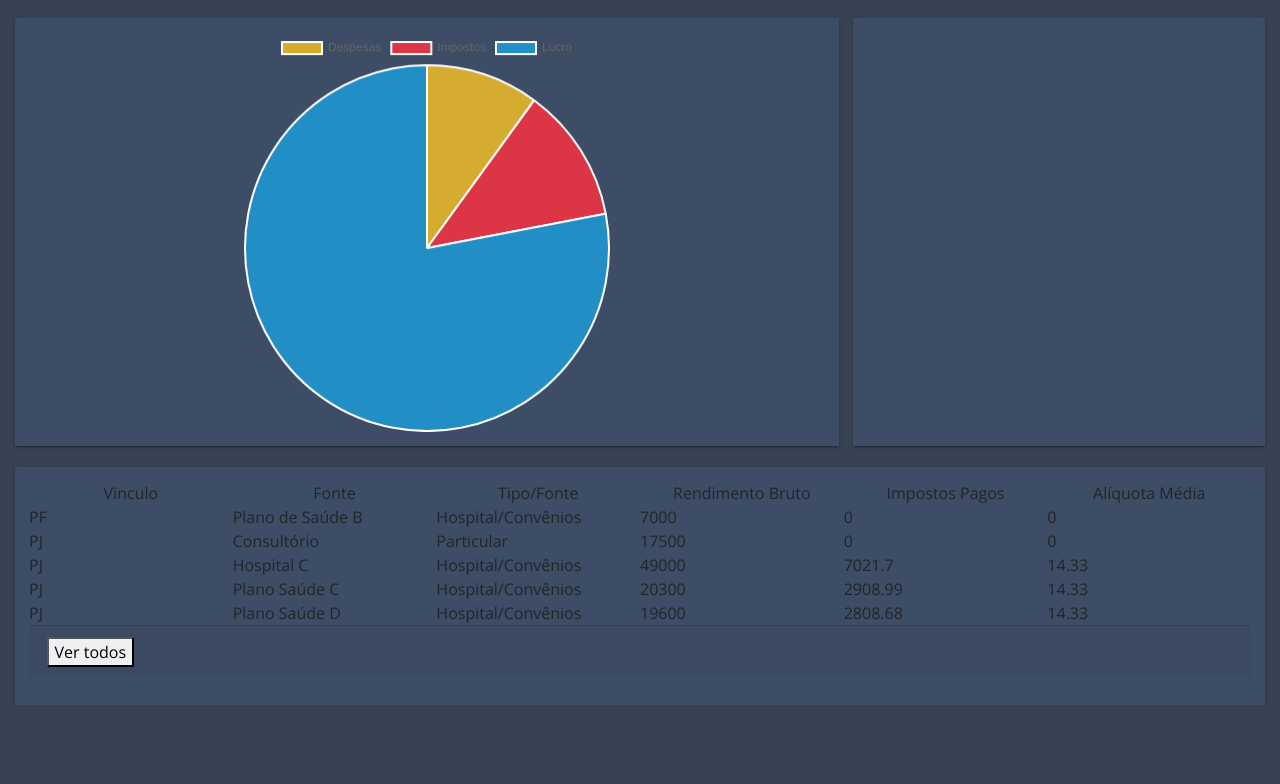
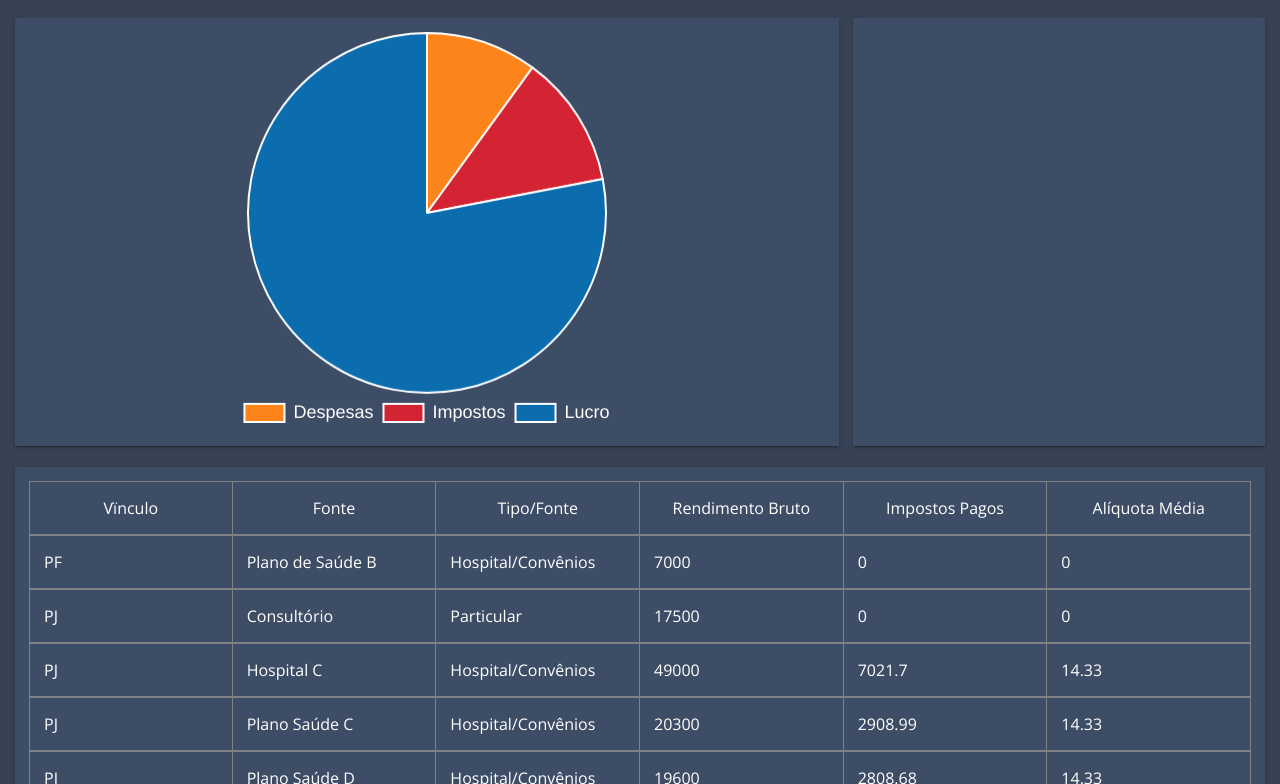
Before and after one commit to victorbf/medcapital-dashboard, a plain HTML site: page index.html in a window 1280 px wide. Shown: the part 229-1013 px from the top of the page. Before the commit the page ends 934 px from the top, so only its background shows below. Drawn offline with nearby package versions, Linux system fonts and the light colour scheme.

Commit message:
style for tables

```diff
--- a/_geral.scss
+++ b/_geral.scss
@@ -2,4 +2,5 @@ body {
   font-family: "Open Sans", sans-serif;
   height: 100%;
   background: $dark-blue-darker;
+  color: #fff;
 }
--- a/_table.scss
+++ b/_table.scss
@@ -1,12 +1,26 @@
 .table-cell-base {
   flex: 100 0 auto;
   width: 100px;
+  border-right: 1px solid $gray;
+  padding: 1rem;
+
+  &:first-child {
+    border-left: 1px solid $gray;
+  }
 }
 
-.table-header {
+.table-base {
   display: flex;
   align-items: center;
   justify-content: space-between;
+  border-bottom: 1px solid $gray;
+  border-top: 1px solid $gray;
+}
+
+.table {
+  color: #fff;
+  &-header {
+    @extend .table-base;
 
     &-cell {
       @extend .table-cell-base;
@@ -14,14 +28,13 @@
     }
   }
 
-.table-content {
+  &-content {
     .table-row {
-    display: flex;
-    align-items: center;
-    justify-content: space-between;
+      @extend .table-base;
 
       &-cell {
         @extend .table-cell-base;
       }
     }
   }
+}
--- a/index.html
+++ b/index.html
@@ -149,7 +149,7 @@
       const rendimentoBruto = financias_total[0].total;
       const impostosPagos = financias_total[1].total;
       var lucro = rendimentoBruto - (total_despesas + impostosPagos);
-      const backgroundColor = ["#d6ac30", "#dc3545", "#218EC6"];
+      const backgroundColor = ["#FD841B", "#D42333", "#0b6DAE"];
 
       var geral = new Chart(ctx, {
         type: "pie",
@@ -160,13 +160,14 @@
               backgroundColor: backgroundColor
             }
           ],
-          labels: pieChartLabels,
-          options: {
-            legend: {
-              display: true,
-              labels: {
-                fontColor: "rgb(255, 99, 132)"
-              }
+          labels: pieChartLabels
+        },
+        options: {
+          legend: {
+            position: "bottom",
+            labels: {
+              fontColor: "#FFF",
+              fontSize: 18
             }
           }
         }
```
Also changed, not shown: _button.scss (added), style.css, 1 other file. Lines whose indentation alone changed are shown as unchanged.
